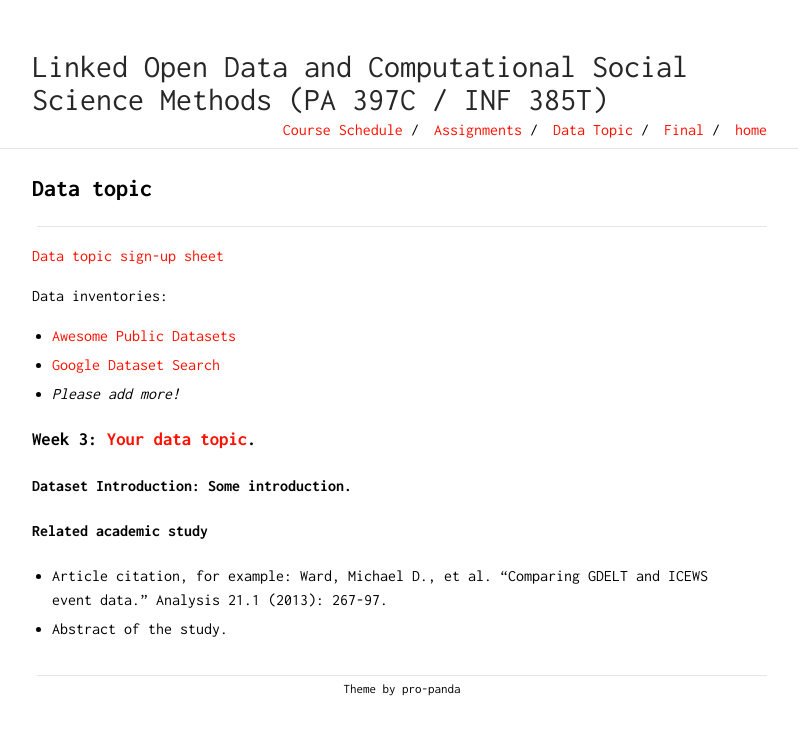
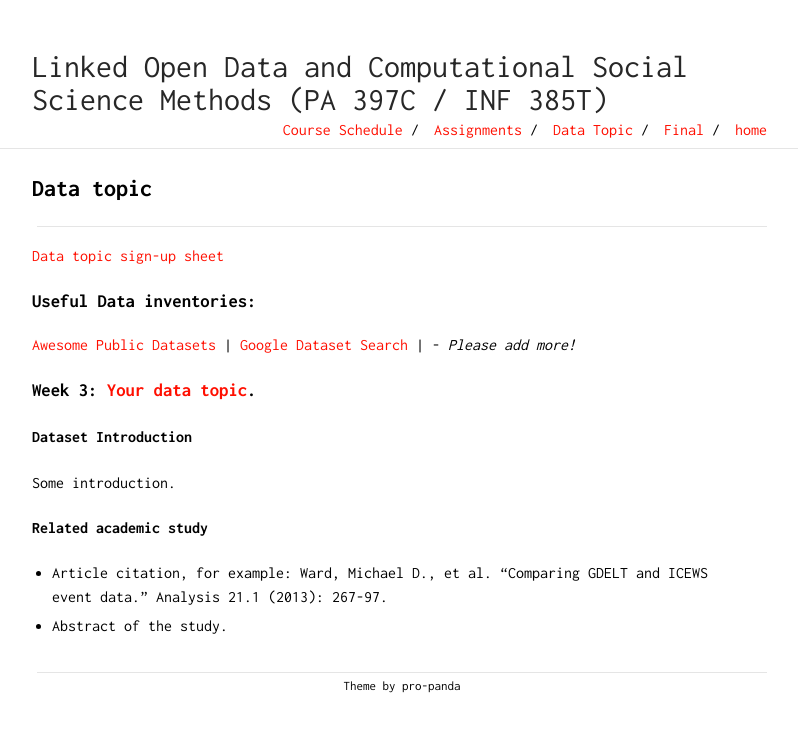
Before and after one commit to Xinjian-Paul-Li/open_data, a Jekyll site: the page built from docs/data_topic.md, in a window 1280 px wide. Shown: the top 735 px of the page, without its empty margins (238-1036 px from the left). Built offline with Jekyll 4.4.1, drawn with Linux system fonts in a browser that asks for light colours; our own code applies the rules of GitHub Pages for plain Markdown files.

Commit message:
update course

```diff
--- a/docs/data_topic.md
+++ b/docs/data_topic.md
@@ -2,14 +2,15 @@
 ---
 [Data topic sign-up sheet](https://docs.google.com/spreadsheets/d/1Vuh6KlMqETnW8UC4W0va5BUMYsgCCtC3bvrDEFoB7Rg/edit?usp=sharing)
 
-Data inventories:
-- [Awesome Public Datasets](https://github.com/awesomedata/awesome-public-datasets)
-- [Google Dataset Search](https://toolbox.google.com/datasetsearch)
-- _Please add more!_
+### Useful Data inventories:
+[Awesome Public Datasets](https://github.com/awesomedata/awesome-public-datasets) | [Google Dataset Search](https://toolbox.google.com/datasetsearch) | - _Please add more!_
 
 ### Week 3: [Your data topic](https://example_data_topic.com).
 
-#### Dataset Introduction: Some introduction.
+#### Dataset Introduction
+
+Some introduction.
+
 #### Related academic study
 - Article citation, for example: Ward, Michael D., et al. "Comparing GDELT and ICEWS event data." Analysis 21.1 (2013): 267-97.
 - Abstract of the study.
```
